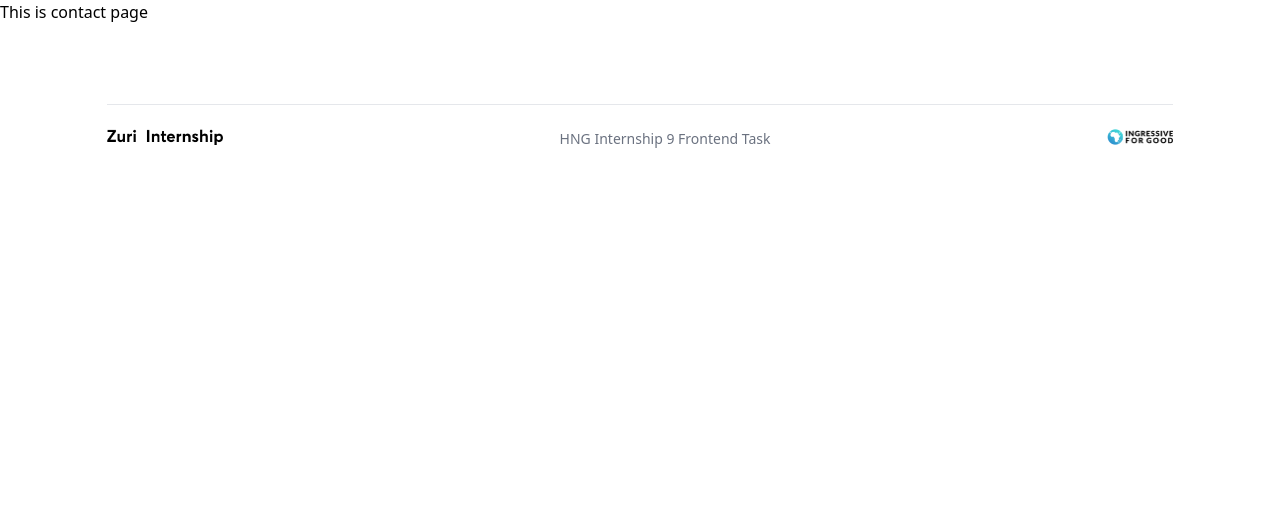
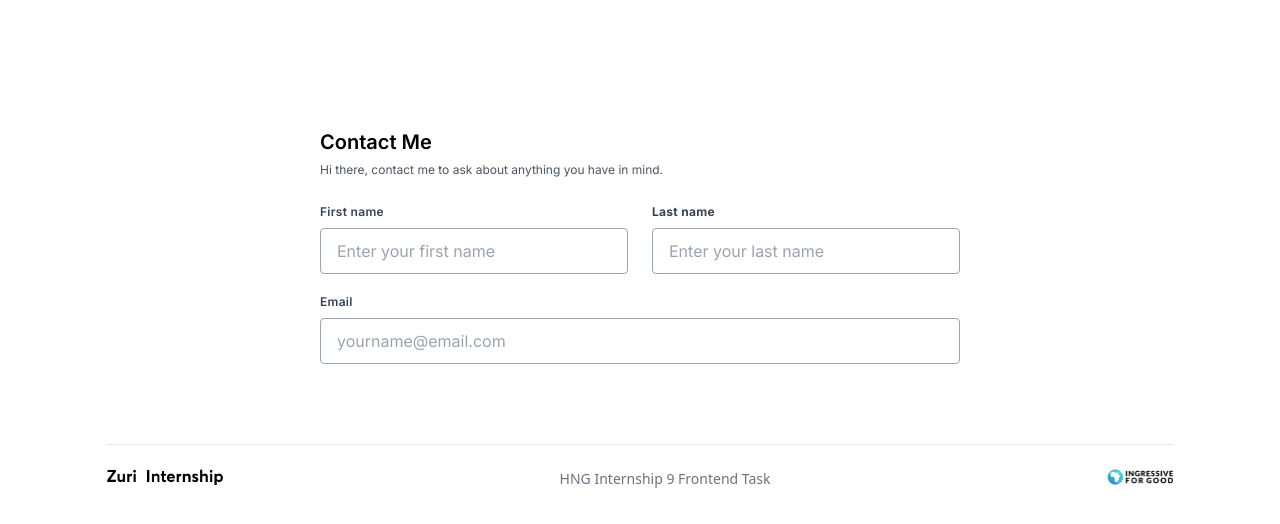
Before and after one commit to iamclement1/linktree, a React (Vite) app: page /contact in a window 1280 px wide. Shown: the top 524 px of the page. Built offline with nearby package versions, Linux system fonts and the light colour scheme.

Commit message:
fix: changed span to anchor tag and added id as instructed on linktree stage-1 task

```diff
--- a/src/App.css
+++ b/src/App.css
@@ -1,3 +1,6 @@
+@import url('https://fonts.googleapis.com/css2?family=Inter:wght@200;300;400;500;600;700&display=swap');
+
+
 @tailwind base;
 @tailwind components;
 @tailwind utilities;
--- a/src/App.jsx
+++ b/src/App.jsx
@@ -10,7 +10,7 @@ function App() {
 
   return (
     <Router>
-      <div className="App">
+      <div className="App font-inter">
         <Routes>
           <Route path="/" element={ <Landing /> } />
           <Route path="contact" element={ <Contact /> } />
--- a/src/index.css
+++ b/src/index.css
@@ -1,3 +1,5 @@
+@import url('https://fonts.googleapis.com/css2?family=Inter:wght@200;300;400;500;600;700&display=swap');
+
 @tailwind base;
 @tailwind components;
 @tailwind utilities;
--- a/src/pages/Contact.jsx
+++ b/src/pages/Contact.jsx
@@ -1,9 +1,45 @@
-export default function Contact () {
+export default function Contact() {
     return (
         <>
-        <section>
-            This is contact page
-        </section>
+            <section>
+                <div className="mx-auto md:w-3/6 mt-32 md:p-0 p-4">
+                    <h3 className="md:text-xl font-semibold">
+                        Contact Me
+                    </h3>
+                    <span className="text-xs text-gray-600">
+                        Hi there, contact me to ask about anything you have in mind.
+                    </span>
+
+                    <div className=" mt-6">
+                        <form action="">
+                            <div class="flex flex-wrap -mx-3 mb-2">
+                                <div class="w-full md:w-1/2 px-3 mb-6 md:mb-0">
+                                    <label class="block tracking-wide text-gray-700 text-xs font-semibold mb-2" for="grid-first-name">
+                                        First name
+                                    </label>
+                                    <input class="appearance-none block w-full border border-gray-400
+                                    rounded text-gray-700 py-3 px-4 mb-3 leading-tight focus:outline-none focus:bg-white" id="grid-first-name" type="text" placeholder="Enter your first name" />
+                                    {/* <p class="text-red-500 text-xs italic">Please fill out this field.</p> */}
+                                </div>
+                                <div class="w-full md:w-1/2 px-3">
+                                    <label class="block tracking-wide text-gray-700 text-xs font-bold mb-2" for="grid-last-name">
+                                        Last name
+                                    </label>
+                                    <input class="appearance-none block w-full text-gray-700 border border-gray-400 rounded py-3 px-4 leading-tight focus:outline-none focus:bg-white focus:border-gray-500" id="grid-last-name" type="text" placeholder="Enter your last name" />
+                                </div>
+                            </div>
+                            <div class="w-full mb-6 md:mb-0">
+                                    <label class="block tracking-wide text-gray-700 text-xs font-semibold mb-2" for="grid-email">
+                                        Email
+                                    </label>
+                                    <input class="appearance-none block w-full border border-gray-400
+                                    rounded text-gray-700 py-3 px-4 mb-3 leading-tight focus:outline-none focus:bg-white" id="grid-email" type="text" placeholder="yourname@email.com" />
+
+                                </div>
+                        </form>
+                    </div>
+                </div>
+            </section>
         </>
     )
 }
--- a/src/pages/Landing.jsx
+++ b/src/pages/Landing.jsx
@@ -9,42 +9,44 @@ export default function Landing() {
         <>
             <section className="">
                 <div className="mt-12">
-                    <img src={Profile} alt="profile__image" className="h-28 rounded-full mx-auto" />
+                    <img src={Profile} alt="profile__image" className="h-28 rounded-full mx-auto"
+                    id="profile__img" />
                     <h3 className="text-center mt-2 text-md font-semibold">
                         Nnamdi Azubuike
                     </h3>
                 </div>
 
                 <div className="mt-12 text-sm">
-                    <div className="bg-gray-300 p-4 md:w-3/6 w-5/6 rounded-md mx-auto text-center mb-6">
-                        <span className="cursor-pointer" onClick={() => window.location.href = "https://twitter.com/_iamclement_"}>
+                    <div className="bg-gray-300 p-4 md:w-3/6 w-5/6 rounded-md mx-auto text-center mb-6"
+                    id="twitter">
+                        <a href="https://twitter.com/_iamclement_" id="twitter" className="cursor-pointer">
                             Twitter Link
-                        </span>
+                        </a>
                     </div>
                     <div className="bg-gray-300 p-4 md:w-3/6 w-5/6 rounded-md mx-auto text-center mb-6">
-                        <span className="cursor-pointer " onClick={() => window.location.href = "https://training.zuri.team/"}>
+                        <a href="https://training.zuri.team/" type="button" id="" className="cursor-pointer ">
                             Zuri Team
-                        </span>
+                        </a>
                     </div>
                     <div className="bg-gray-300 p-4 md:w-3/6 w-5/6 rounded-md mx-auto text-center mb-6">
-                        <span className="cursor-pointer " onClick={() => window.location.href = "https://books.zuri.team/"}>
+                        <a href="https://books.zuri.team/" id="books" type="button" className="cursor-pointer ">
                             Zuri Books
-                        </span>
+                        </a>
                     </div>
                     <div className="bg-gray-300 p-4 md:w-3/6 w-5/6 rounded-md mx-auto text-center mb-6">
-                        <span className="cursor-pointer " onClick={() => window.location.href = "https://books.zuri.team/python-for-beginners?ref_id=%3Cyourslackname%3E"}>
+                        <a href="https://books.zuri.team/python-for-beginners?ref_id=%3Cyourslackname%3E" type="button" id="book__python" className="cursor-pointer ">
                             Python Books
-                        </span>
+                        </a>
                     </div>
                     <div className="bg-gray-300 p-4 md:w-3/6 w-5/6 rounded-md mx-auto text-center mb-6 ">
-                        <span className="cursor-pointer " onClick={() => window.location.href = "https://background.zuri.team/"}>
+                        <a href="https://background.zuri.team/" type="button" id="pitch" className="cursor-pointer ">
                             Background Check for Coders
-                        </span>
+                        </a>
                     </div>
                     <div className="bg-gray-300 p-4 md:w-3/6 w-5/6 rounded-md mx-auto text-center mb-6">
-                        <span className="cursor-pointer " onClick={() => window.location.href = "https://books.zuri.team/design-rules"}>
+                        <a href="https://books.zuri.team/design-rules" type="button" id="book__design" className="cursor-pointer">
                             Design Books
-                        </span>
+                        </a>
                     </div>
                     <div className="bg-gray-300 p-4 md:w-3/6 w-5/6 rounded-md mx-auto text-center mb-2">
                         <Link to="/contact">
@@ -54,13 +56,13 @@ export default function Landing() {
                         </Link>
                     </div>
                     <div className="flex justify-center space-x-4 mt-8 mb-6">
-                        <img src={Slack} alt="slack__image" className="h-6" />
-                        <img src={Github} alt="github__image" className="h-6 cursor-pointer" onClick={() => window.location.herf = "https://github.com/iamclement1"} />
+                        <img src={Slack} alt="slack__image" className="h-6" id="slack"/>
+                        <p className="hidden" id="slack">
+                            Clement
+                        </p>
+                        <img src={Github} alt="github__image" className="h-6 cursor-pointer" />
                     </div>
 
-                </div>
-                <div className="w-5/6 mx-auto mt-20">
-                    <hr className="text-center" />
                 </div>
             </section>
         </>
--- a/tailwind.config.cjs
+++ b/tailwind.config.cjs
@@ -5,7 +5,11 @@ module.exports = {
     "./src/**/*.{js,ts,jsx,tsx}",
   ],
   theme: {
-    extend: {},
+    extend: {
+      fontFamily: {
+        inter: ["Inter", "sans-serif"],
+      },
+    },
   },
   plugins: [],
 }
```
